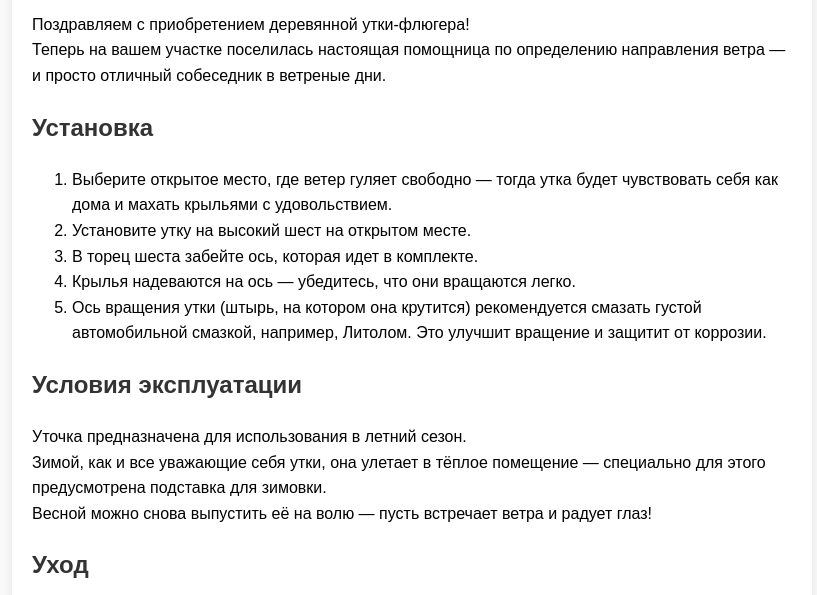
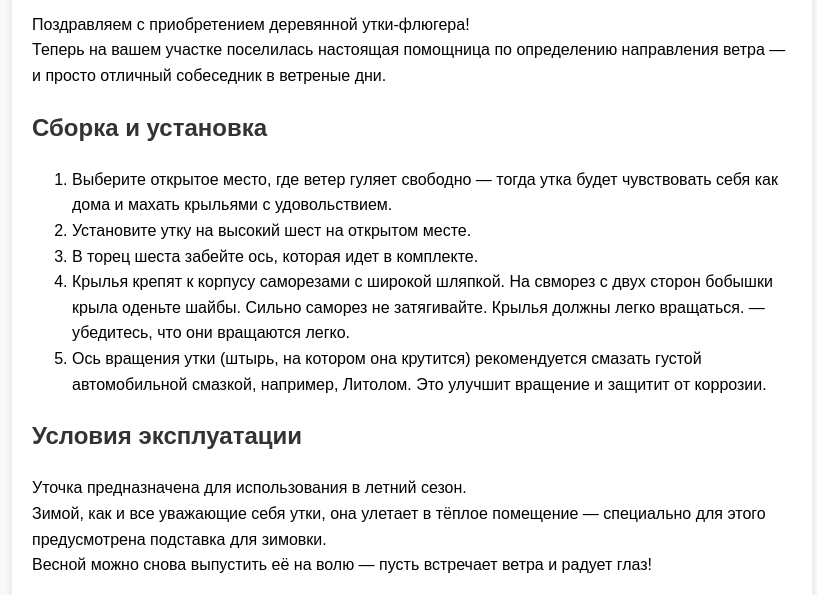
Before and after one commit to dmp40/duck-weathervane, a plain HTML site: page index.html in a window 1280 px wide. Shown: the part 199-794 px from the top of the page, without its empty margins (228-1045 px from the left). Drawn offline with Linux system fonts and the light colour scheme.

Commit message:
Update index.html

```diff
--- a/index.html
+++ b/index.html
@@ -51,13 +51,15 @@
         <p>Поздравляем с приобретением деревянной утки-флюгера!<br>
         Теперь на вашем участке поселилась настоящая помощница по определению направления ветра — и просто отличный собеседник в ветреные дни.</p>
 
-        <h2>Установка</h2>
+        <h2>Сборка и установка</h2>
         <ol>
             <li>Выберите открытое место, где ветер гуляет свободно — тогда утка будет чувствовать себя как дома и махать крыльями с удовольствием.</li>
             <li>Установите утку на высокий шест на открытом месте. </li>
             <li>В торец шеста забейте ось, которая идет в комплекте.</li>
 
-            <li>Крылья надеваются на ось — убедитесь, что они вращаются легко.</li>
+            <li>Крылья крепят к корпусу саморезами с широкой шляпкой. На свморез с двух сторон бобышки крыла оденьте шайбы.
+                Сильно саморез не затягивайте. Крылья должны легко вращаться.
+                — убедитесь, что они вращаются легко.</li>
             <li>Ось вращения утки (штырь, на котором она крутится) рекомендуется смазать густой автомобильной смазкой, например, Литолом. Это улучшит вращение и защитит от коррозии.</li>
         </ol>
 
```
